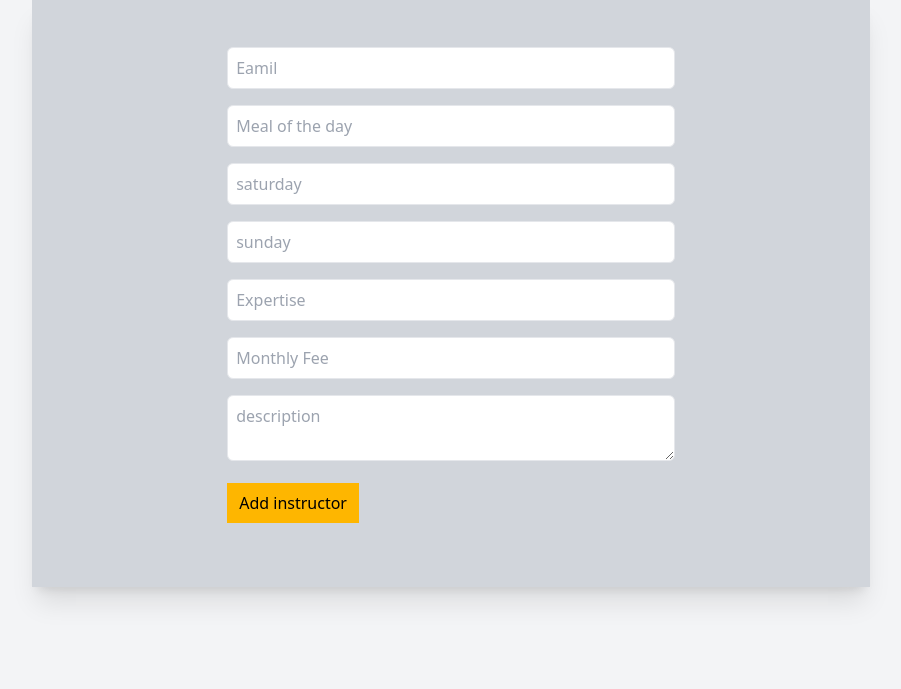
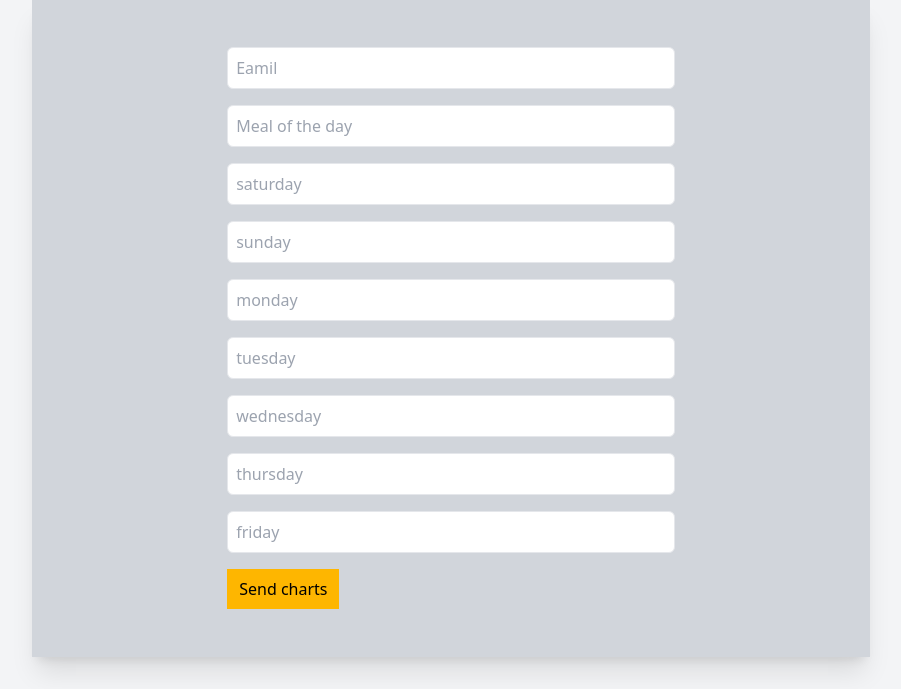
Before and after one commit to sadik7375/Diet_And_Fitness_Web_App, a PHP site: page /chartDataAssign.php in a window 1280 px wide. Shown: the part 157-846 px from the top of the page, without its empty margins (128-1029 px from the left). Before the commit the page ends 759 px from the top, so only its background shows below. Run offline with PHP 8.4, Linux system fonts and the light colour scheme; some libraries are stand-ins or nearby versions.

Commit message:
all code

```diff
--- a/cliend_side_mvc/view/chartDataAssign.php
+++ b/cliend_side_mvc/view/chartDataAssign.php
@@ -61,20 +61,27 @@
         </div>
         <div class="mb-4">
 
-        <input type="text" placeholder="Expertise" id="name" name="expertise" class="w-full border p-2 rounded-md">
+        <input type="text" placeholder="monday" name="monday" class="w-full border p-2 rounded-md">
       </div>
       <div class="mb-4">
 
-        <input type="text" placeholder="Monthly Fee" id="name" name="monthlyfee" class="w-full border p-2 rounded-md">
-      </div>
-      <div class="mb-4">
-      <div class="mb-4">
-
-        <textarea type="text" placeholder="description"  name="description" class="w-full border p-2 rounded-md"></textarea>
+        <input type="text" placeholder="tuesday"  name="tuesday" class="w-full border p-2 rounded-md">
       </div>
       <div class="mb-4">
 
-        <button name="submit" class="bg-[#FEB600] pl-3 pr-3 pb-2 pt-2">Add instructor</button>
+        <input type="text" placeholder="wednesday"  name="wednesday" class="w-full border p-2 rounded-md">
+      </div>
+      <div class="mb-4">
+
+        <input type="text" placeholder="thursday"  name="wednesday" class="w-full border p-2 rounded-md">
+      </div>
+
+      <div class="mb-4">
+
+        <input type="text" placeholder="friday"  name="friday" class="w-full border p-2 rounded-md">
+      </div>
+
+        <button name="submit" class="bg-[#FEB600] pl-3 pr-3 pb-2 pt-2">Send charts</button>
       </div>
 
 
```
